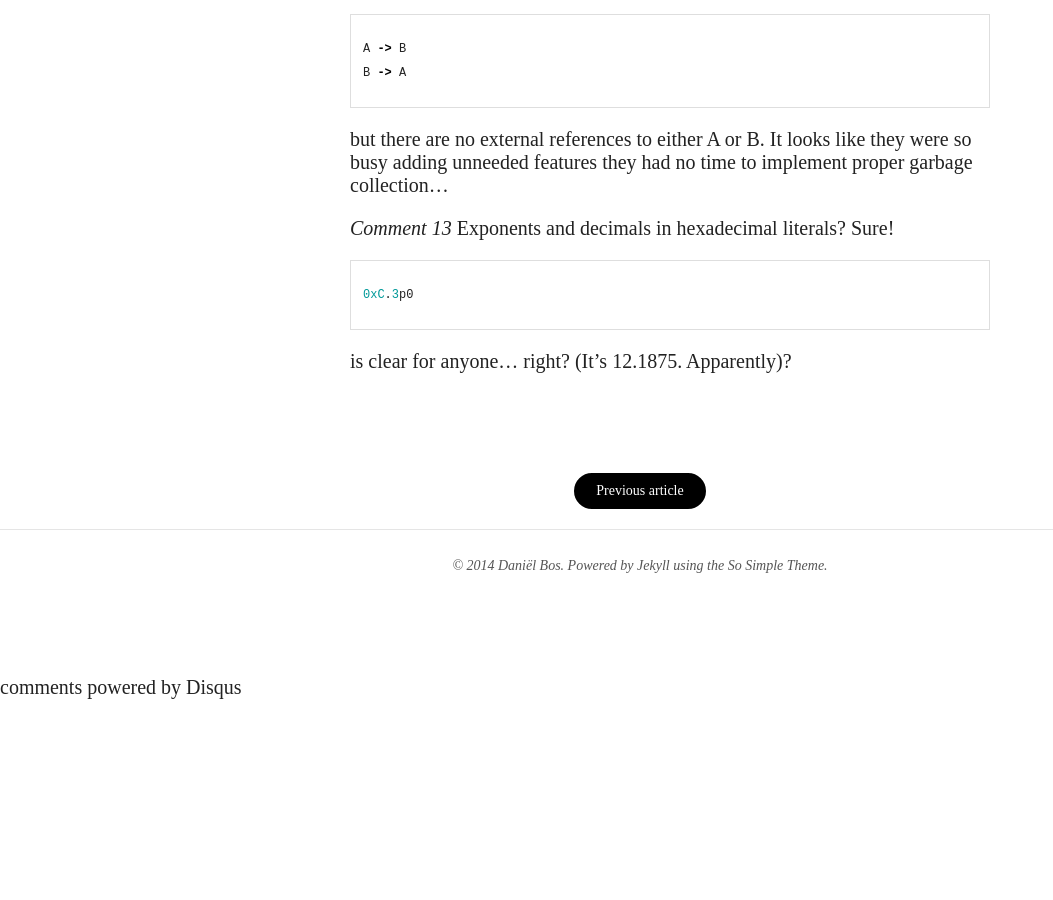
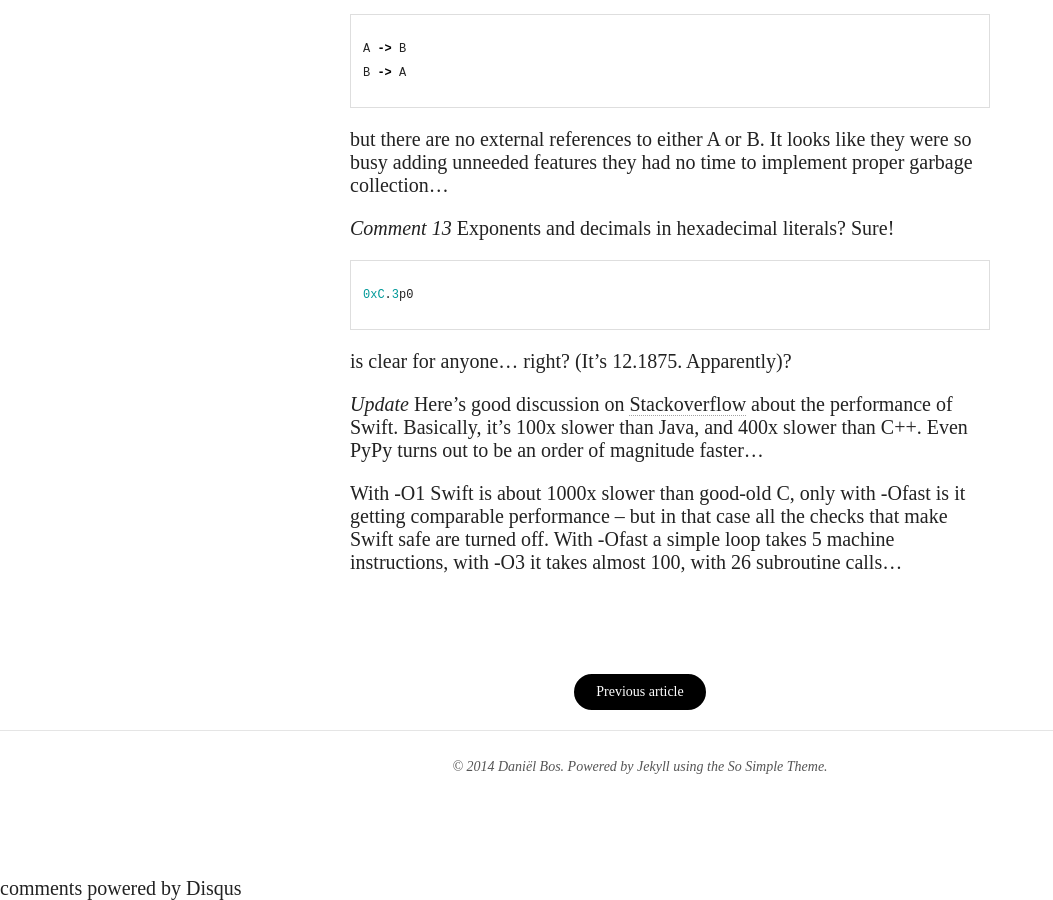
Before and after one commit to corani/corani.github.io, a Jekyll site: the page built from _posts/2014-06-10-swift-programming-language.md, in a window 1280 px wide and 900 px high, scrolled down 3397 px. Shown: the whole window, without its empty margins (0-1053 px from the left). Built offline with Jekyll 4.4.1, drawn with Linux system fonts in a browser that asks for light colours; nearby versions of some CDN libraries; comment, search, counter and statistics services are not loaded; before the commit the page ends 4096 px from its top, so only the background shows below that.

Commit message:
Add Swift performance

```diff
--- a/_posts/2014-06-10-swift-programming-language.md
+++ b/_posts/2014-06-10-swift-programming-language.md
@@ -134,3 +134,10 @@ Exponents and decimals in hexadecimal literals? Sure!
 0xC.3p0
 {% endhighlight %}
 is clear for anyone... right? (It's 12.1875. Apparently)?
+
+*Update*
+Here's good discussion on <a href="http://stackoverflow.com/questions/24101718/swift-performance-sorting-arrays" target="_BLANK">Stackoverflow</a> about the performance of Swift.
+Basically, it's 100x slower than Java, and 400x slower than C++. Even PyPy turns out to be an order of magnitude faster...
+
+With -O1 Swift is about 1000x slower than good-old C, only with -Ofast is it getting comparable performance -- but in that case all the checks that make Swift safe are turned off.
+With -Ofast a simple loop takes 5 machine instructions, with -O3 it takes almost 100, with 26 subroutine calls...
```
